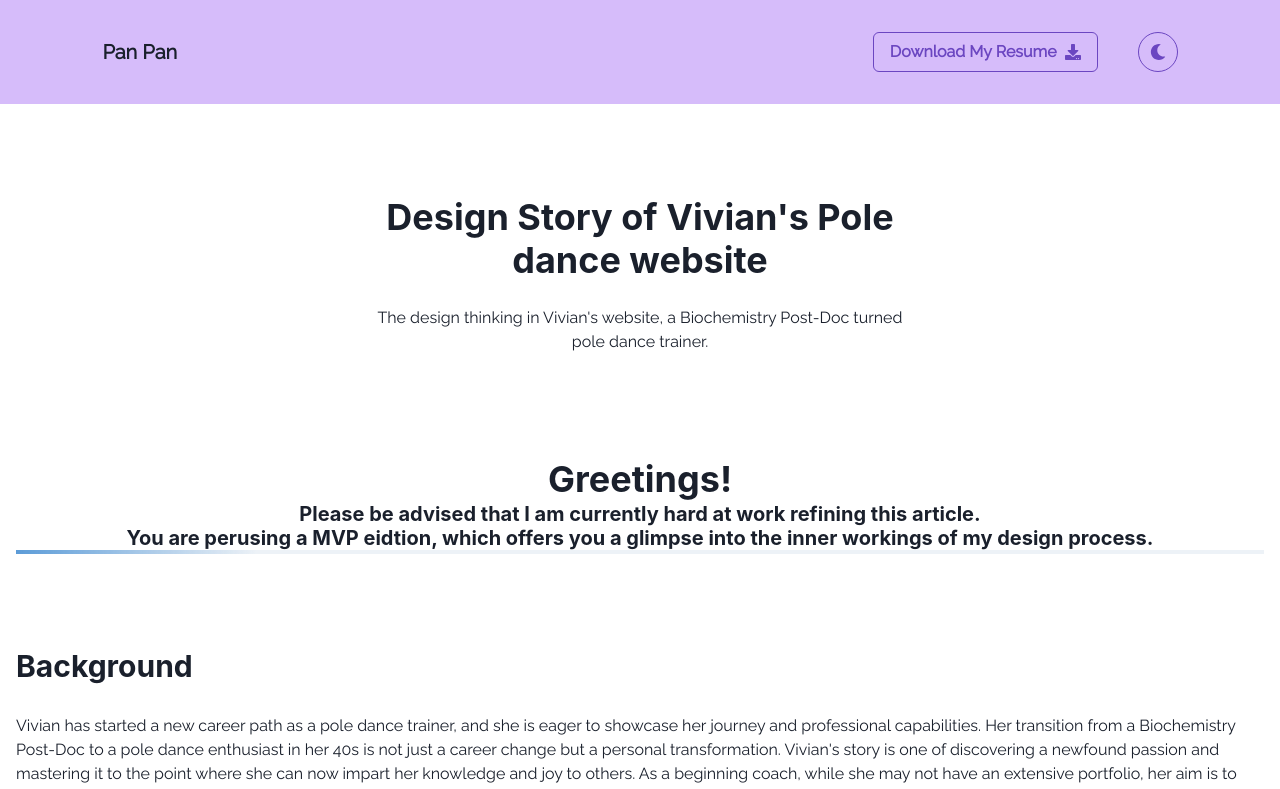
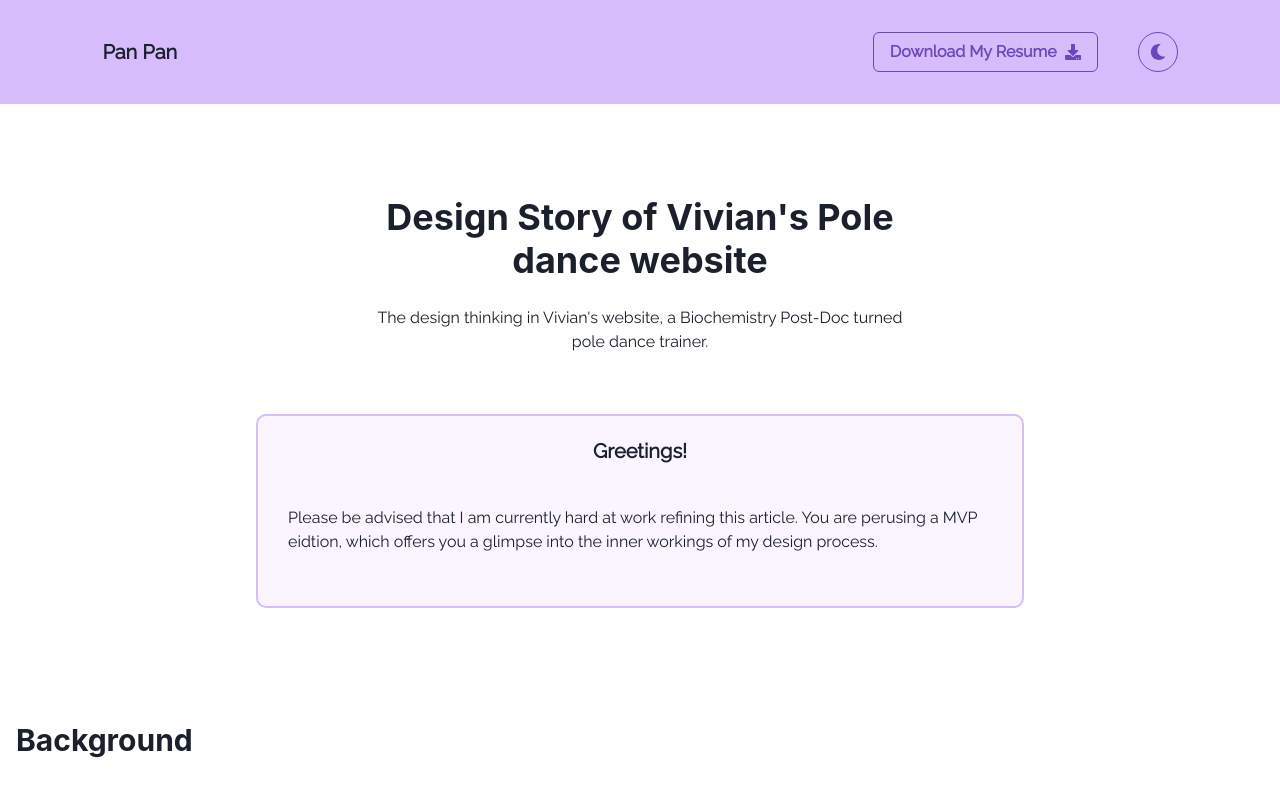
Before and after one commit to ppaann/ppaann.github.io, a React (Create React App) app: page /ux-dancer in a window 1280 px wide. Shown: the top 789 px of the page. Built offline with nearby package versions, Linux system fonts and the light colour scheme.

Commit message:
note area

```diff
--- /dev/null
+++ b/src/components/NoteArea/NoteArea.jsx
@@ -0,0 +1,14 @@
+import React from "react";
+import styles from "./NoteArea.module.css";
+
+const NoteArea = (props) => {
+  const textWithLineBreaks = props.content.replace(/\\n/g, "\n\n");
+  return (
+    <div className={styles.container}>
+      <h3 className={styles.title}>{props.title}</h3>
+      <div className={styles.content}>{textWithLineBreaks}</div>
+    </div>
+  );
+};
+
+export default NoteArea;
--- /dev/null
+++ b/src/components/NoteArea/NoteArea.module.css
@@ -0,0 +1,24 @@
+.container {
+  display: flex;
+  flex-direction: column;
+  align-items: center;
+  justify-content: center;
+  margin-top: 20px;
+  margin-bottom: 20px;
+  width: 60vw;
+  border: 2px solid #d6bcfa;
+  border-radius: 10px;
+  background-color: #faf5ff;
+}
+.title {
+  font-size: 20px;
+  font-weight: bold;
+  margin-bottom: 10px;
+}
+.content {
+  width: 100%;
+  height: 100px;
+  padding: 10px 30px;
+  resize: none;
+  margin-bottom: 10px;
+}
--- a/src/pages/ProjectsPage/Dance/DancerWebsite.js
+++ b/src/pages/ProjectsPage/Dance/DancerWebsite.js
@@ -1,7 +1,9 @@
 import React from "react";
 import Section from "../../../components/Section/Section";
-import { Container, Heading, Progress, Text } from "@chakra-ui/react";
+import { Center, Container, Heading, Text } from "@chakra-ui/react";
 import ProjectSummary from "../../../components/ProjectSummary/Projectsummary";
+
+import NoteArea from "../../../components/NoteArea/NoteArea";
 
 const DancerWebsite = () => {
   return (
@@ -12,19 +14,14 @@ const DancerWebsite = () => {
           description="The design thinking in Vivian's website, a Biochemistry Post-Doc turned pole dance trainer. "
         />
 
-        <Section>
-          <Heading as="h5" textAlign={"Center"}>
-            Greetings!
-            <Text fontSize="xl">
-              Please be advised that I am currently hard at work refining this
-              article.
-              <br />
-              You are perusing a MVP eidtion, which offers you a glimpse into
-              the inner workings of my design process.
-            </Text>
-            <Progress size="xs" isIndeterminate />
-          </Heading>
-        </Section>
+        <Center>
+          <NoteArea
+            title="Greetings!"
+            content="Please be advised that I am currently hard at work refining this
+              article. \nYou are perusing a MVP eidtion, which offers you a glimpse into
+              the inner workings of my design process."
+          />
+        </Center>
         <Section>
           <Heading as="h2" size="lg">
             Background
```
